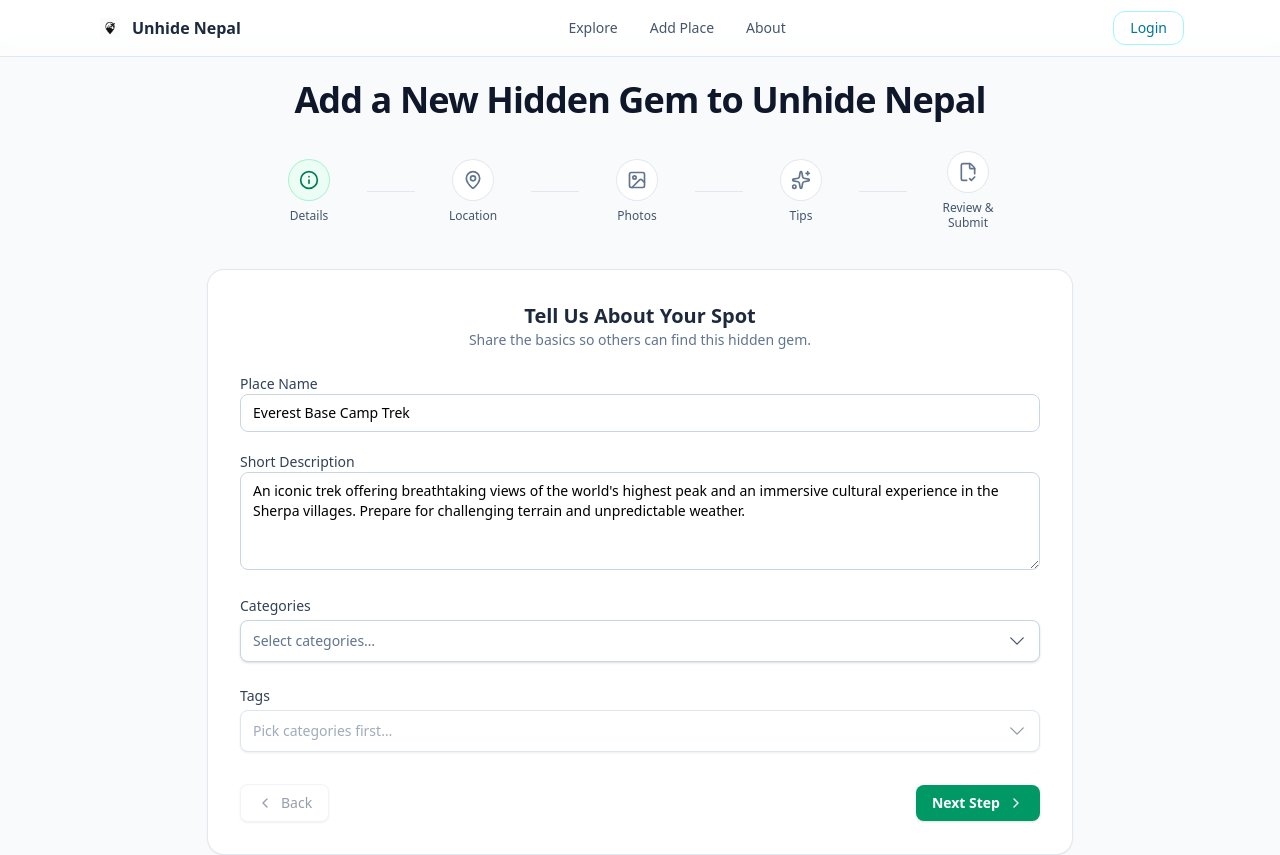
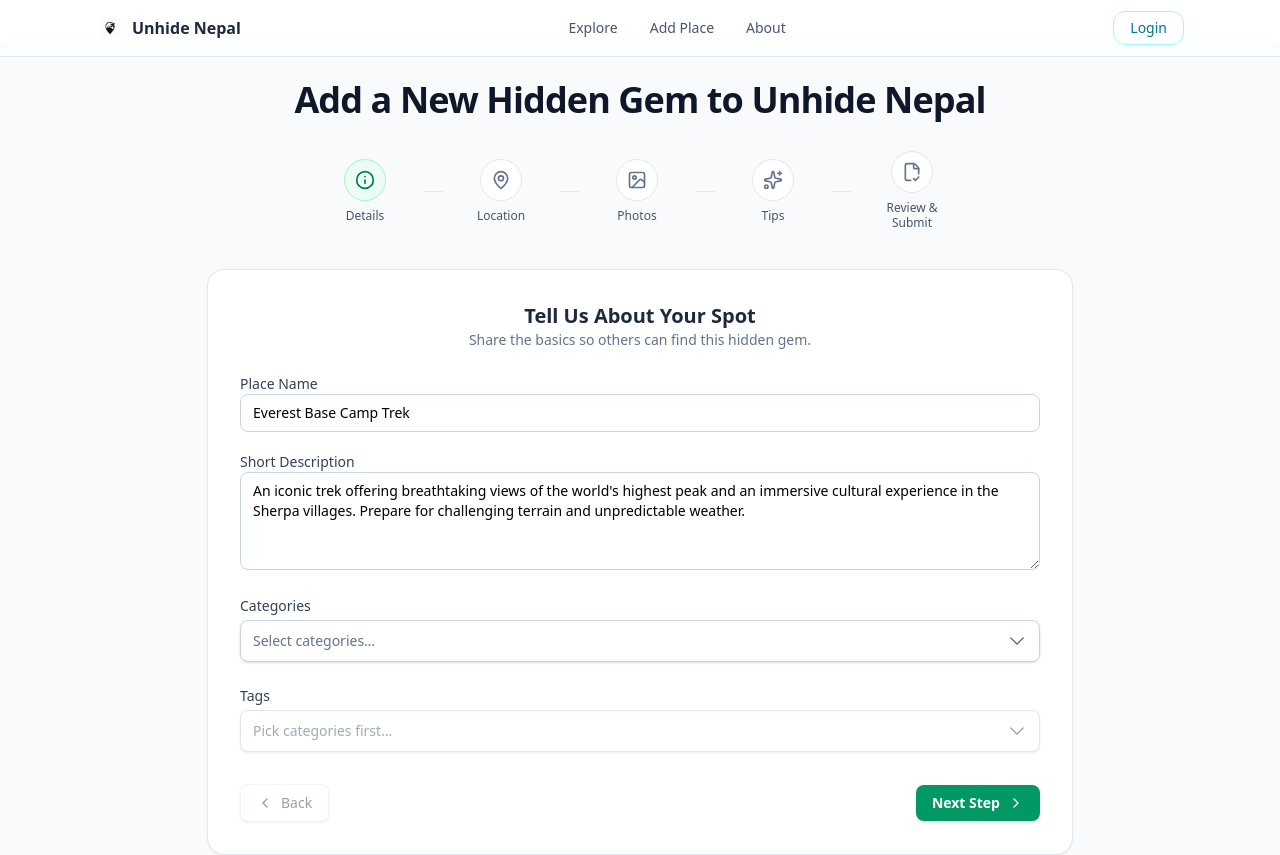
Before and after one commit to Rishi-Rijal/unhide-Nepal-client, a React (Vite) app: page /Listing/New in a window 1280 px wide. Shown: the top 855 px of the page. Built offline with nearby package versions, Linux system fonts and the light colour scheme.

Commit message:
updated the design for addlisting stepper

```diff
--- a/src/Components/AddListing/Stepper.jsx
+++ b/src/Components/AddListing/Stepper.jsx
@@ -11,11 +11,11 @@ export default function Stepper({ current }) {
     { title: "Review & Submit", icon: FileCheck2 },
   ];
   return (
-    <div className="flex items-center justify-center md:gap-4 gap-2 overflow-x-auto py-2">
+    <div className="flex items-center gap-3 md:gap-4 overflow-x-auto py-2 px-4 scroll-px-4 justify-start md:justify-center">
       {steps.map((s, i) => (
         <React.Fragment key={s.title}>
           <Step title={s.title} icon={s.icon} index={i} current={current} />
-          {i !== steps.length - 1 && <div className="hidden sm:block h-px w-12 bg-slate-200" />}
+          {i !== steps.length - 1 && <div className="hidden sm:block h-px w-5 bg-slate-200" />}
         </React.Fragment>
       ))}
     </div>
```
